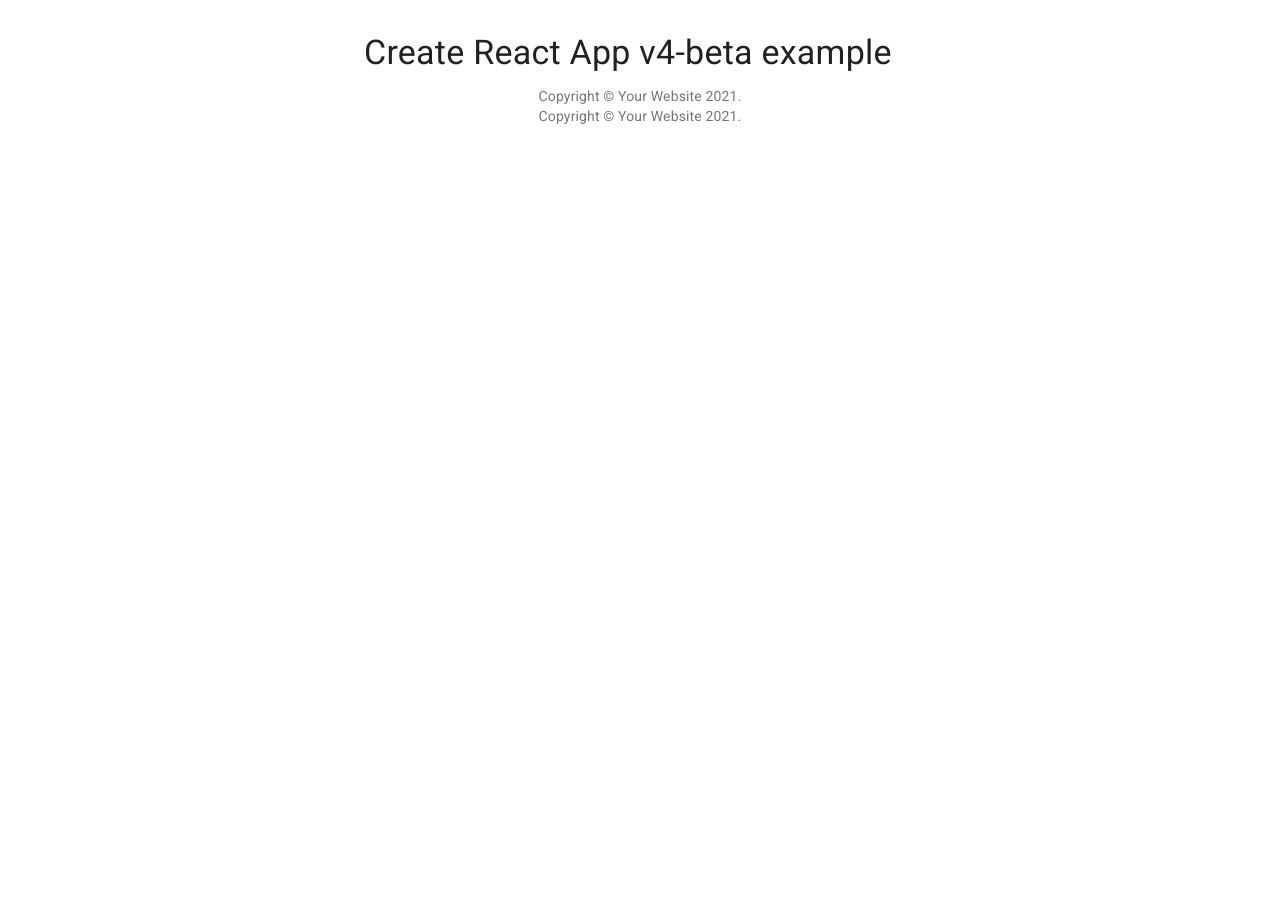
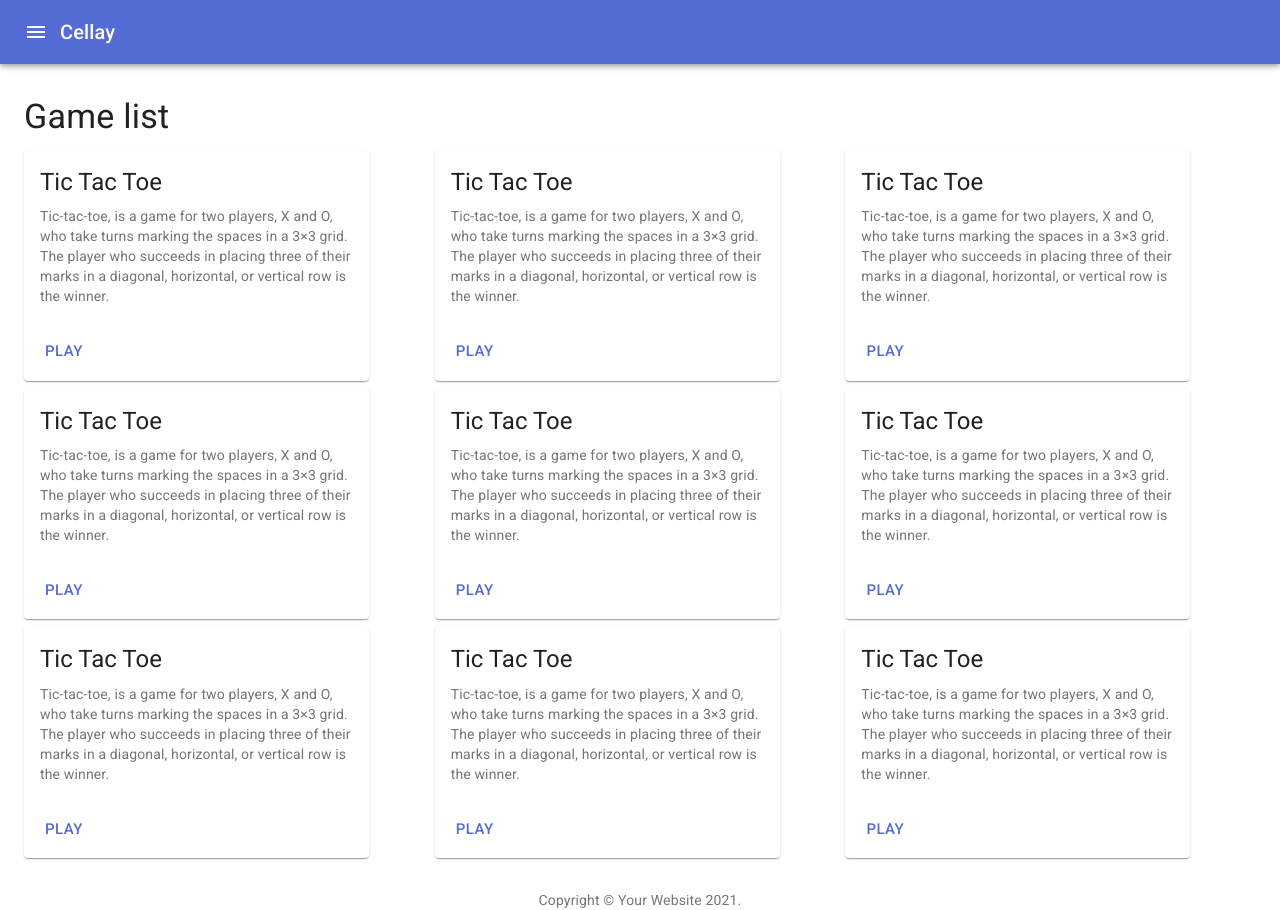
Before and after one commit to mayamika/cellay, a React (Create React App) app in the folder ui/: page / in a window 1280 px wide. Before the commit the page ends 800 px from the top, so only its background shows below. Built offline with nearby package versions, Linux system fonts and the light colour scheme.

Commit message:
Add gamecard list

```diff
--- a/ui/package.json
+++ b/ui/package.json
@@ -10,6 +10,7 @@
   },
   "dependencies": {
     "@material-ui/core": "latest",
+    "@material-ui/icons": "^4.11.2",
     "clsx": "latest",
     "react": "latest",
     "react-dom": "latest",
--- a/ui/src/App.js
+++ b/ui/src/App.js
@@ -3,6 +3,8 @@ import Container from '@material-ui/core/Container';
 import Typography from '@material-ui/core/Typography';
 import Box from '@material-ui/core/Box';
 import Link from '@material-ui/core/Link';
+import Menu from './Menu';
+import GameList from './GameList';
 
 function Copyright() {
   return (
@@ -19,14 +21,17 @@ function Copyright() {
 
 export default function App() {
   return (
-    <Container maxWidth="sm">
-      <Box my={4}>
-        <Typography variant="h4" component="h1" gutterBottom>
-          Create React App v4-beta example
-        </Typography>
-        <Copyright />
-        <Copyright />
-      </Box>
-    </Container>
+    <React.Fragment>
+      <Menu />
+      <Container maxWidth="lg">
+        <Box my={4}>
+          <Typography variant="h4" component="h1" gutterBottom>
+            Game list
+          </Typography>
+          <GameList />
+        </Box>
+      </Container>
+      <Copyright />
+    </React.Fragment>
   );
 }
--- /dev/null
+++ b/ui/src/GameCard.js
@@ -0,0 +1,41 @@
+import React from 'react';
+import {makeStyles} from '@material-ui/core/styles';
+import Card from '@material-ui/core/Card';
+import CardActionArea from '@material-ui/core/CardActionArea';
+import CardActions from '@material-ui/core/CardActions';
+import CardContent from '@material-ui/core/CardContent';
+import Button from '@material-ui/core/Button';
+import Typography from '@material-ui/core/Typography';
+
+const useStyles = makeStyles({
+  root: {
+    maxWidth: 345,
+  },
+});
+
+export default function ImgMediaCard() {
+  const classes = useStyles();
+
+  return (
+    <Card className={classes.root}>
+      <CardActionArea>
+        <CardContent>
+          <Typography gutterBottom variant="h5" component="h2">
+            Tic Tac Toe
+          </Typography>
+          <Typography variant="body2" color="textSecondary" component="p">
+            Tic-tac-toe, is a game for two players,
+            X and O, who take turns marking the spaces in a 3×3 grid.
+            The player who succeeds in placing three of their marks in a
+            diagonal, horizontal, or vertical row is the winner.
+          </Typography>
+        </CardContent>
+      </CardActionArea>
+      <CardActions>
+        <Button size="large" color="primary">
+          Play
+        </Button>
+      </CardActions>
+    </Card>
+  );
+}
--- /dev/null
+++ b/ui/src/GameList.js
@@ -0,0 +1,51 @@
+import React from 'react';
+import {makeStyles} from '@material-ui/core/styles';
+import Grid from '@material-ui/core/Grid';
+import GameCard from './GameCard';
+
+const useStyles = makeStyles((theme) => ({
+  root: {
+    flexGrow: 1,
+  },
+  paper: {
+    padding: theme.spacing(1),
+    textAlign: 'center',
+    color: theme.palette.text.secondary,
+  },
+}));
+
+export default function GameList() {
+  const classes = useStyles();
+
+  function FormRow() {
+    return (
+      <React.Fragment>
+        <Grid item xs={4}>
+          <GameCard />
+        </Grid>
+        <Grid item xs={4}>
+          <GameCard />
+        </Grid>
+        <Grid item xs={4}>
+          <GameCard />
+        </Grid>
+      </React.Fragment>
+    );
+  }
+
+  return (
+    <div className={classes.root}>
+      <Grid container spacing={1}>
+        <Grid container item xs={12} spacing={3}>
+          <FormRow />
+        </Grid>
+        <Grid container item xs={12} spacing={3}>
+          <FormRow />
+        </Grid>
+        <Grid container item xs={12} spacing={3}>
+          <FormRow />
+        </Grid>
+      </Grid>
+    </div>
+  );
+}
--- /dev/null
+++ b/ui/src/Menu.js
@@ -0,0 +1,26 @@
+import React from 'react';
+import AppBar from '@material-ui/core/AppBar';
+import Toolbar from '@material-ui/core/Toolbar';
+import Typography from '@material-ui/core/Typography';
+import IconButton from '@material-ui/core/IconButton';
+import MenuIcon from '@material-ui/icons/Menu';
+
+export default function Menu() {
+  return (
+    <div>
+      <AppBar position="static">
+        <Toolbar>
+          <IconButton
+            edge="start"
+            color="inherit"
+            aria-label="menu">
+            <MenuIcon />
+          </IconButton>
+          <Typography variant="h6">
+            Cellay
+          </Typography>
+        </Toolbar>
+      </AppBar>
+    </div>
+  );
+}
```
Also changed, not shown: 1 other file (tests, documents, lock files or other folders).
